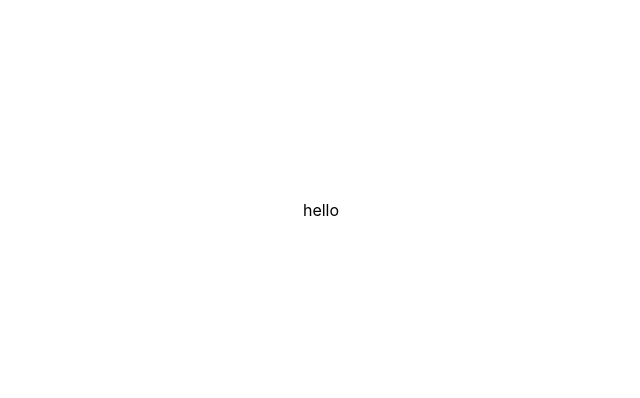
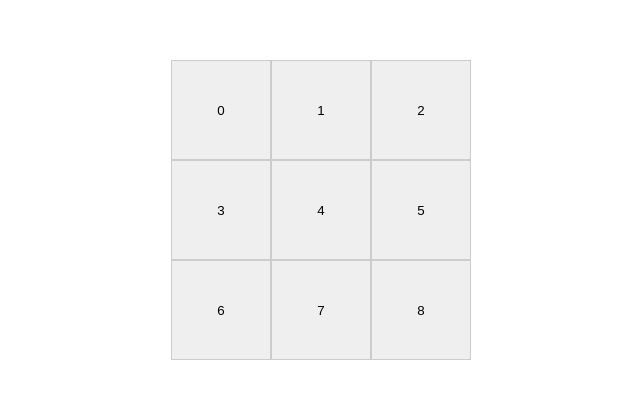
Before and after one commit to ChinyangaTL/tic-tac-toe, a React (Vite) app: page / in a window 1280 px wide. Shown: the part 190-588 px from the top of the page, without its empty margins (319-959 px from the left). Built offline with nearby package versions, Linux system fonts and the light colour scheme.

Commit message:
feat(board): render board to screen

```diff
--- a/src/App.css
+++ b/src/App.css
@@ -4,3 +4,15 @@
   padding: 2rem;
   text-align: center;
 }
+
+.board {
+  width: 100%;
+  display: grid;
+  grid-template-columns: repeat(3, 1fr);
+}
+
+.square {
+  width: 100px;
+  height: 100px;
+  border: 1px solid #ccc;
+}
--- a/src/App.tsx
+++ b/src/App.tsx
@@ -1,10 +1,17 @@
+import { useState } from 'react';
 import './App.css';
 
 function App() {
+  const [squares, setSquares] = useState(Array(9).fill(''));
+
   return (
-    <>
-      <p>hello</p>
-    </>
+    <div className='board'>
+      {squares.map((square, index) => (
+        <button key={index} className='square'>
+          {index}
+        </button>
+      ))}
+    </div>
   );
 }
 
```
